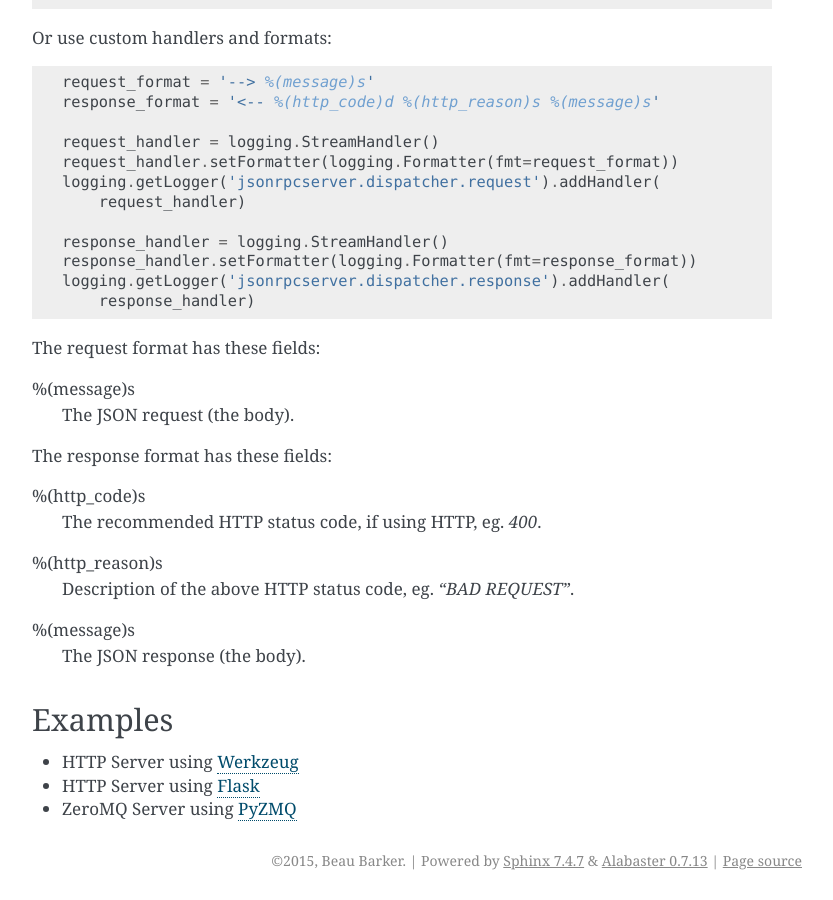
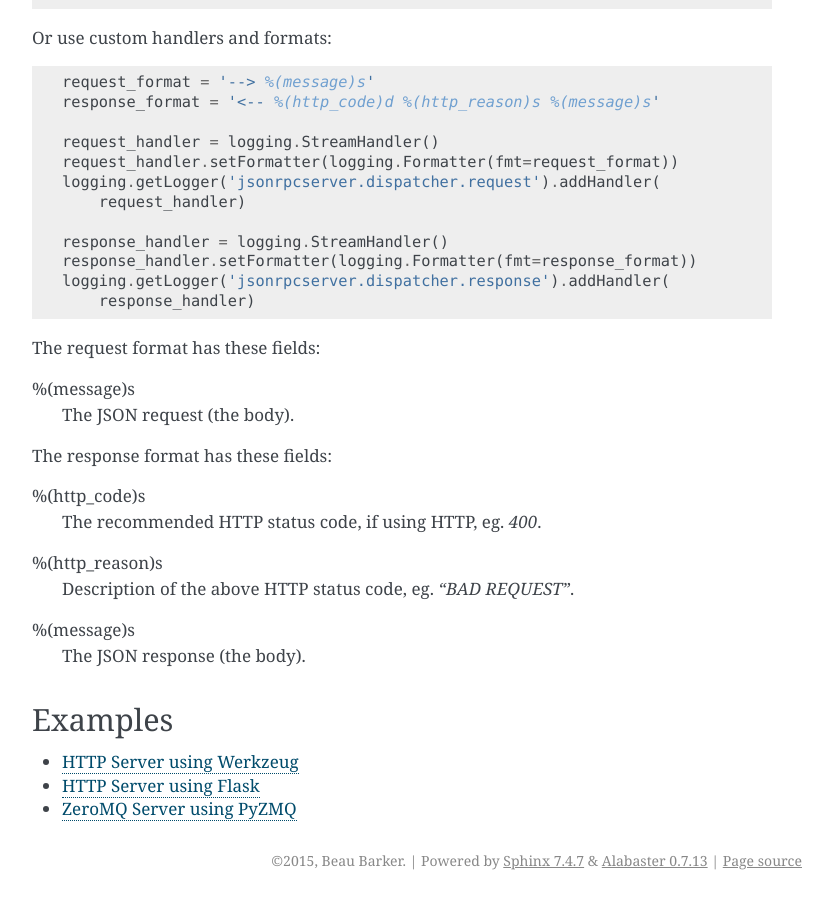
Before and after one commit to explodinglabs/jsonrpcserver, a Sphinx documentation site: the page built from doc/quickstart.rst, in a window 1280 px wide and 900 px high, scrolled down 2776 px. Shown: the whole window, without its empty margins (238-1071 px from the left). Built offline with Sphinx 7.4.7, drawn with Linux system fonts in a browser that asks for light colours.

Commit message:
Adjust example links

```diff
--- a/doc/quickstart.rst
+++ b/doc/quickstart.rst
@@ -167,6 +167,6 @@ The response format has these fields:
 Examples
 ========
 
-- HTTP Server using `Werkzeug <https://bitbucket.org/snippets/beau-barker/7Ejaa>`_
-- HTTP Server using `Flask <https://bitbucket.org/snippets/beau-barker/BAXrR>`_
-- ZeroMQ Server using `PyZMQ <https://bitbucket.org/snippets/beau-barker/BAMno>`_
+- `HTTP Server using Werkzeug <https://bitbucket.org/snippets/beau-barker/7Ejaa>`_
+- `HTTP Server using Flask <https://bitbucket.org/snippets/beau-barker/BAXrR>`_
+- `ZeroMQ Server using PyZMQ <https://bitbucket.org/snippets/beau-barker/BAMno>`_
```
